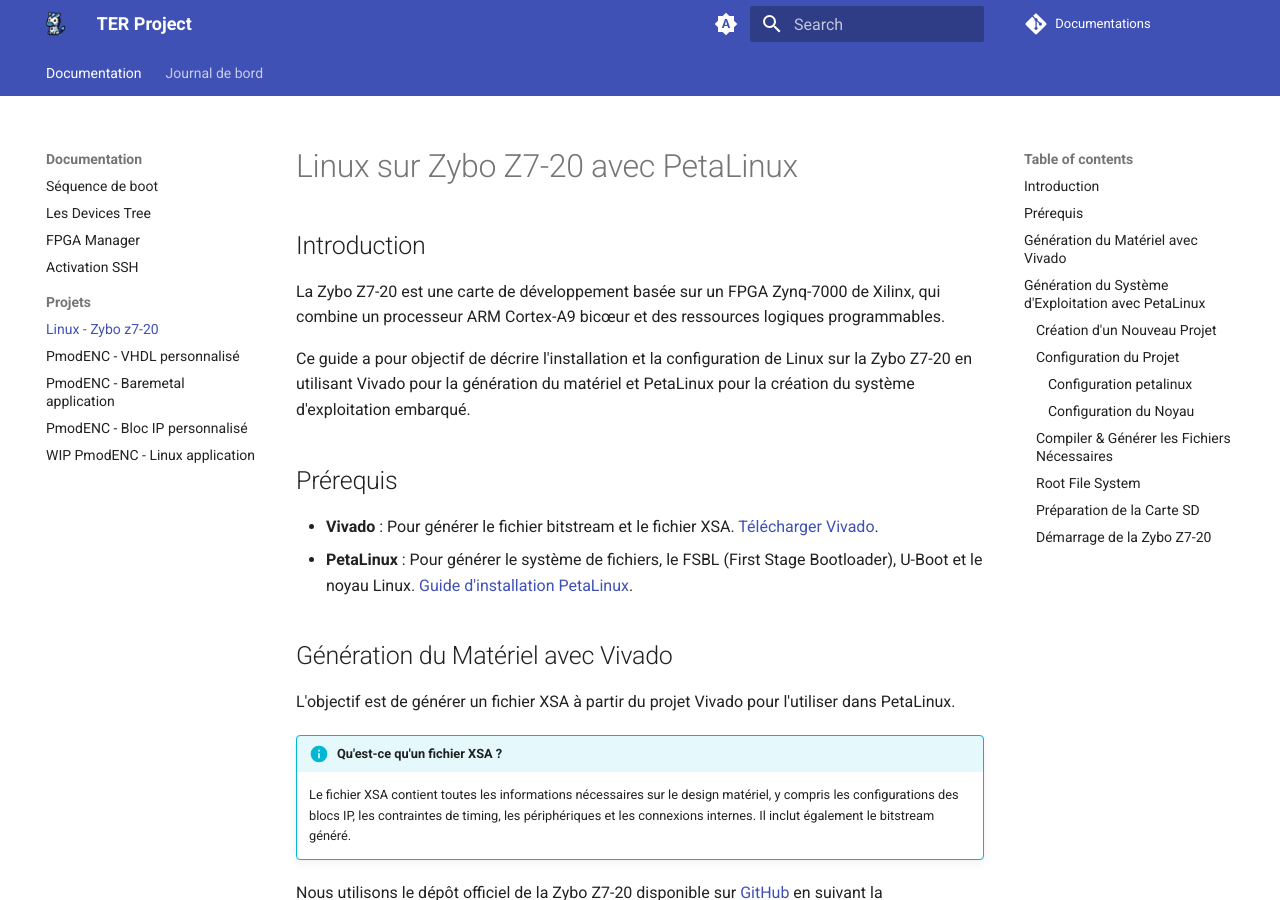
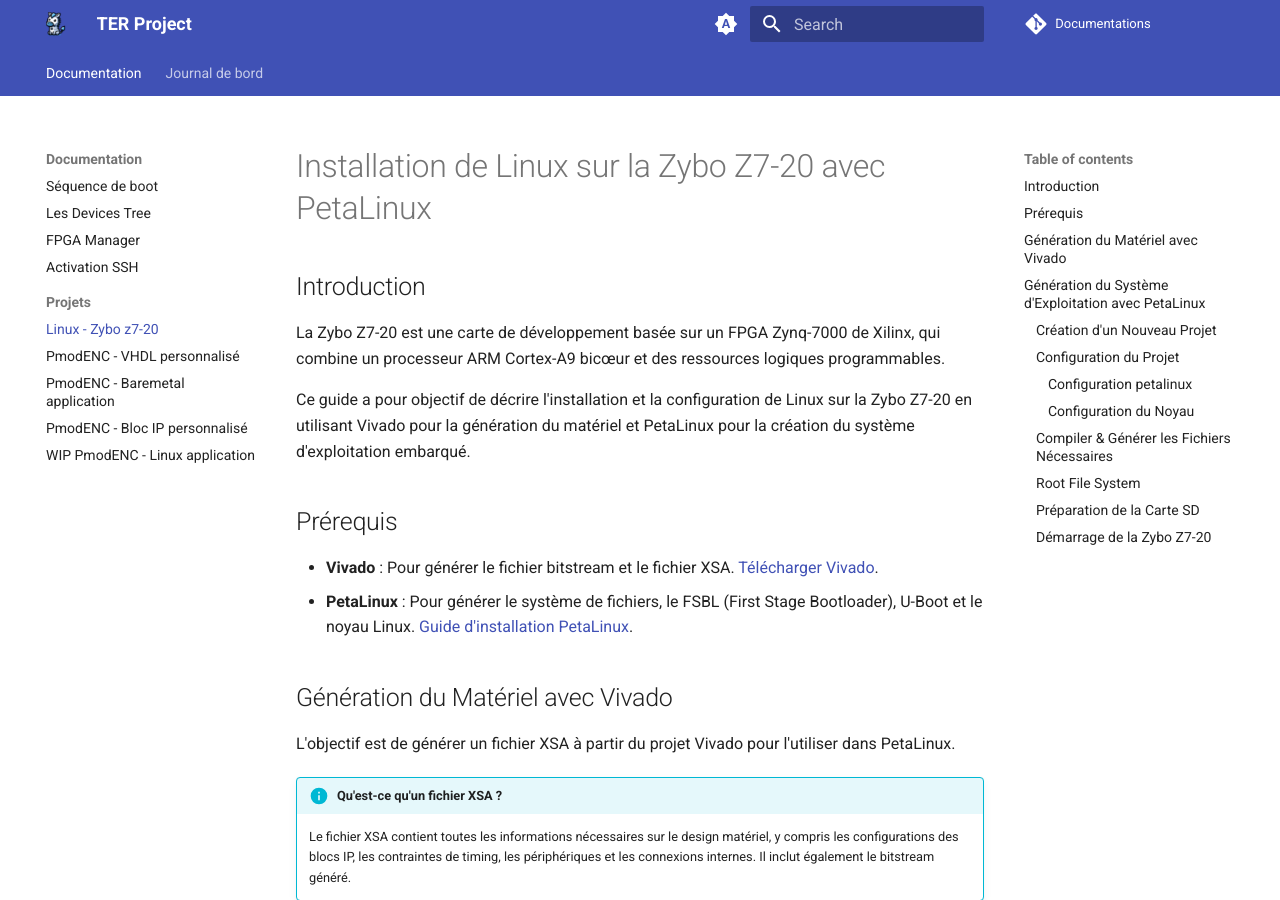
Before and after one commit to TER-Zybo/Documentations, an MkDocs documentation site: the page built from docs/docs/linux_zybo.md, in a window 1280 px wide and 900 px high. Built offline with MkDocs 1.6.1 and Material for MkDocs 9.7.7, drawn with Linux system fonts in a browser that asks for light colours; comment, search, counter and statistics services are not loaded.

Commit message:
docs: Update installation instructions for Linux on Zybo Z7-20 with PetaLinux

```diff
--- a/docs/docs/linux_zybo.md
+++ b/docs/docs/linux_zybo.md
@@ -1,4 +1,4 @@
-# Linux sur Zybo Z7-20 avec PetaLinux
+# Installation de Linux sur la Zybo Z7-20 avec PetaLinux
 
 ## Introduction
 
```
